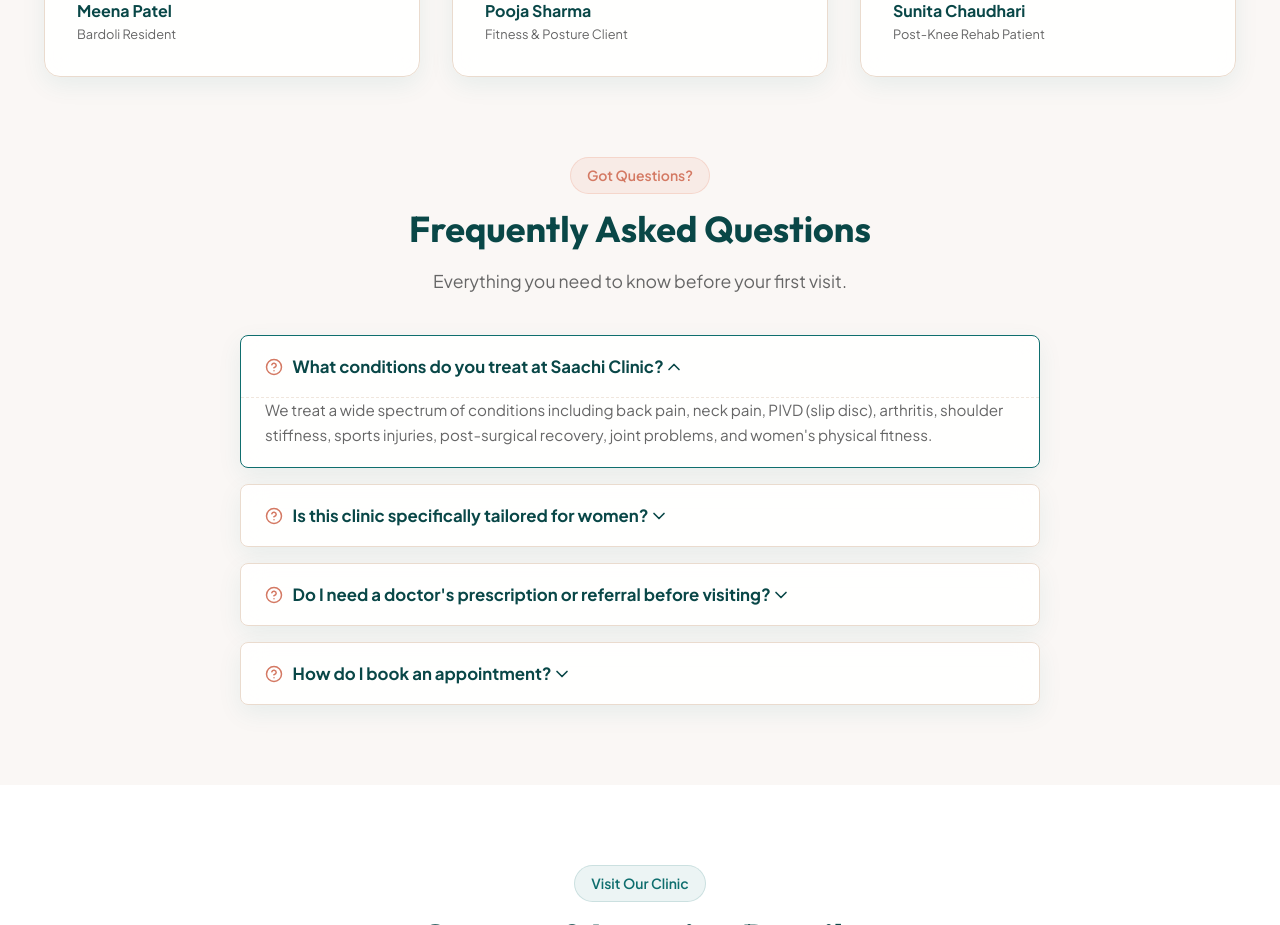
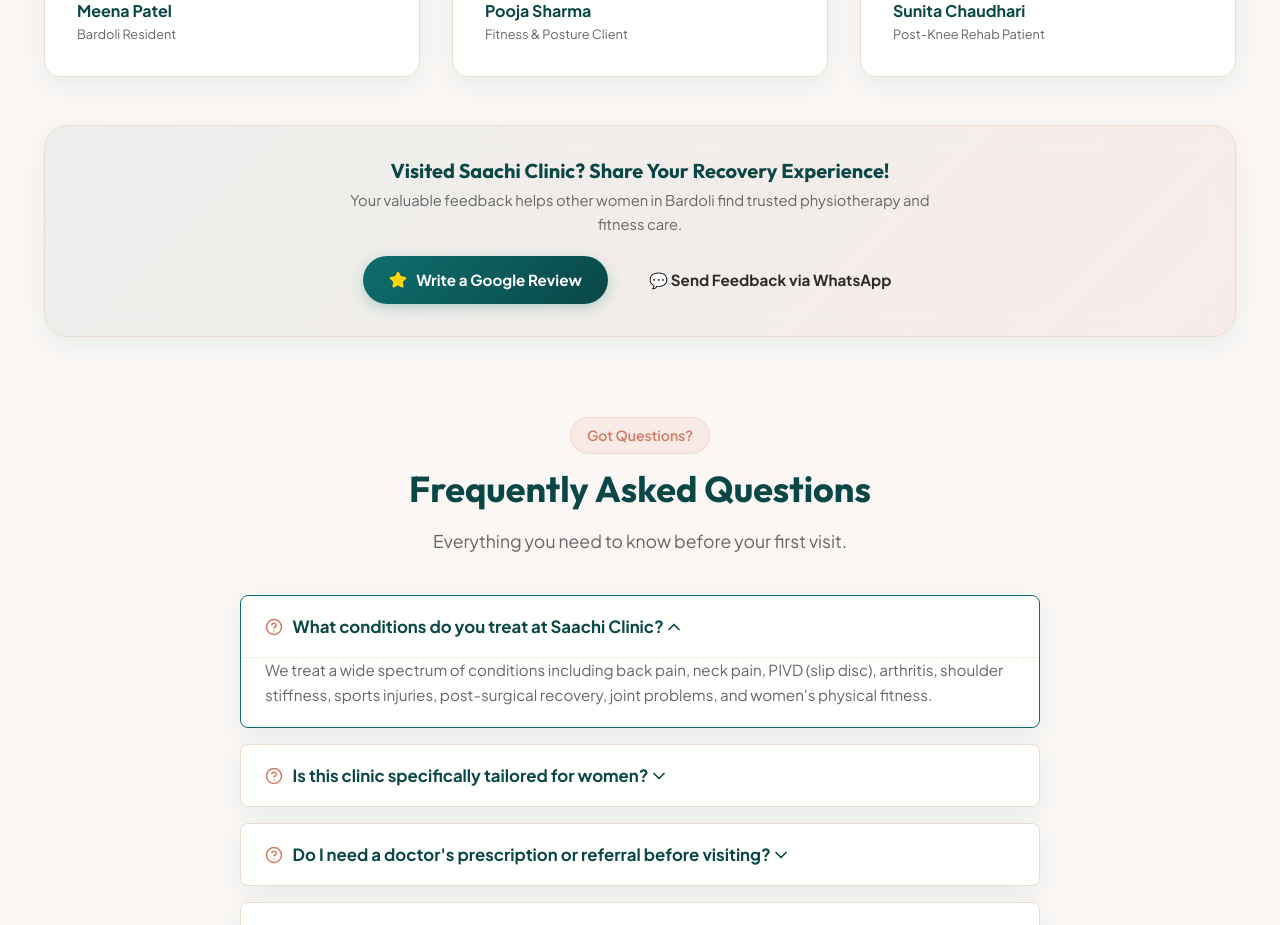
Before and after one commit to dipsyparmar1214-wq/saachiphysiofit, a React (Vite) app: page / in a window 1280 px wide. Shown: the part 8560-9485 px from the top of the page. Built offline with nearby package versions, Linux system fonts and the light colour scheme.

Commit message:
Add Google Review and WhatsApp feedback action buttons to Patient Testimonials section

```diff
--- a/src/components/FAQAndReviews.jsx
+++ b/src/components/FAQAndReviews.jsx
@@ -60,6 +60,71 @@
                 </div>
               </div>
             ))}
+          </div>
+
+          {/* Google Review Call to Action Banner */}
+          <div
+            className="glass-card reveal-up"
+            style={{
+              marginTop: '3rem',
+              padding: '2rem',
+              textAlign: 'center',
+              background: 'linear-gradient(135deg, rgba(15, 110, 110, 0.06), rgba(232, 146, 124, 0.1))',
+              borderRadius: 'var(--radius-lg)',
+              borderColor: 'var(--color-border)',
+              display: 'flex',
+              flexDirection: 'column',
+              alignItems: 'center',
+              justify: 'center',
+              gap: '1.2rem'
+            }}
+          >
+            <div>
+              <h3 style={{ fontSize: '1.25rem', color: 'var(--color-primary-dark)', marginBottom: '0.4rem' }}>
+                Visited Saachi Clinic? Share Your Recovery Experience!
+              </h3>
+              <p style={{ fontSize: '0.92rem', color: 'var(--color-text-muted)', maxWidth: '600px', margin: '0 auto' }}>
+                Your valuable feedback helps other women in Bardoli find trusted physiotherapy and fitness care.
+              </p>
+            </div>
+
+            <div style={{ display: 'flex', flexWrap: 'wrap', gap: '1rem', justifyContent: 'center', alignItems: 'center' }}>
+              <a
+                href={clinicData.mapsUrl}
+                target="_blank"
+                rel="noreferrer"
+                className="btn btn-primary"
+                style={{
+                  display: 'inline-flex',
+                  alignItems: 'center',
+                  gap: '0.6rem',
+                  padding: '0.75rem 1.6rem',
+                  fontSize: '0.95rem',
+                  fontWeight: 700,
+                  boxShadow: '0 4px 14px rgba(15, 110, 110, 0.25)'
+                }}
+              >
+                <Star size={18} fill="#FFD700" stroke="#FFD700" />
+                Write a Google Review
+              </a>
+
+              <a
+                href={`https://wa.me/${clinicData.whatsappNumber}?text=Hi%20Saachi%20Clinic,%20I%20would%20like%20to%20share%20my%20feedback%20regarding%20my%20treatment...`}
+                target="_blank"
+                rel="noreferrer"
+                className="btn btn-secondary"
+                style={{
+                  display: 'inline-flex',
+                  alignItems: 'center',
+                  gap: '0.6rem',
+                  padding: '0.75rem 1.6rem',
+                  fontSize: '0.95rem',
+                  fontWeight: 700
+                }}
+              >
+                💬 Send Feedback via WhatsApp
+              </a>
+            </div>
           </div>
         </div>
 
```
